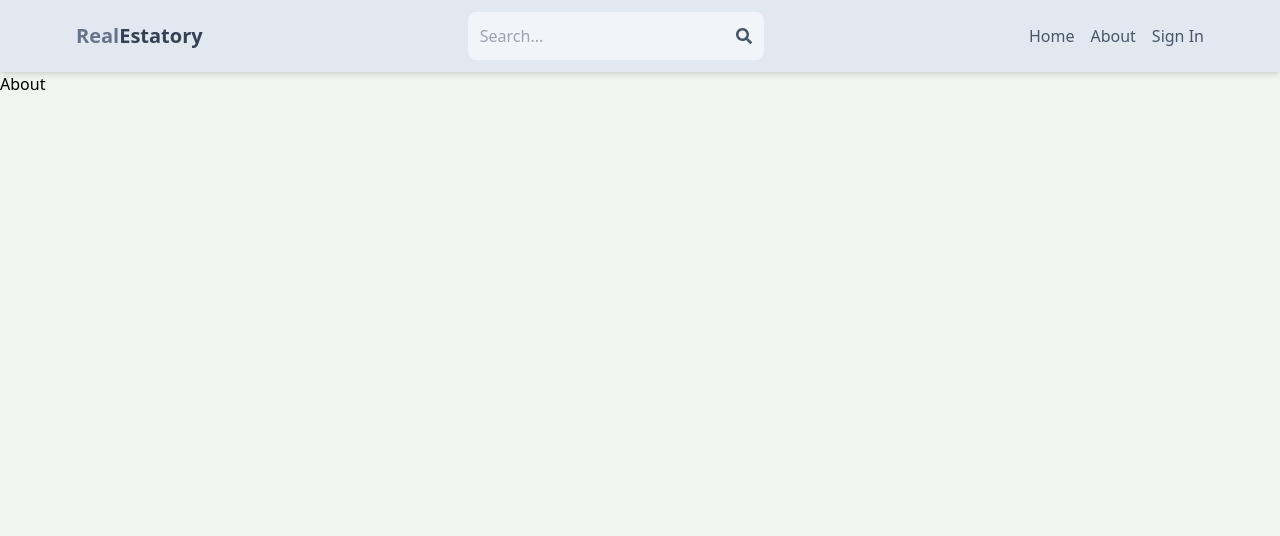
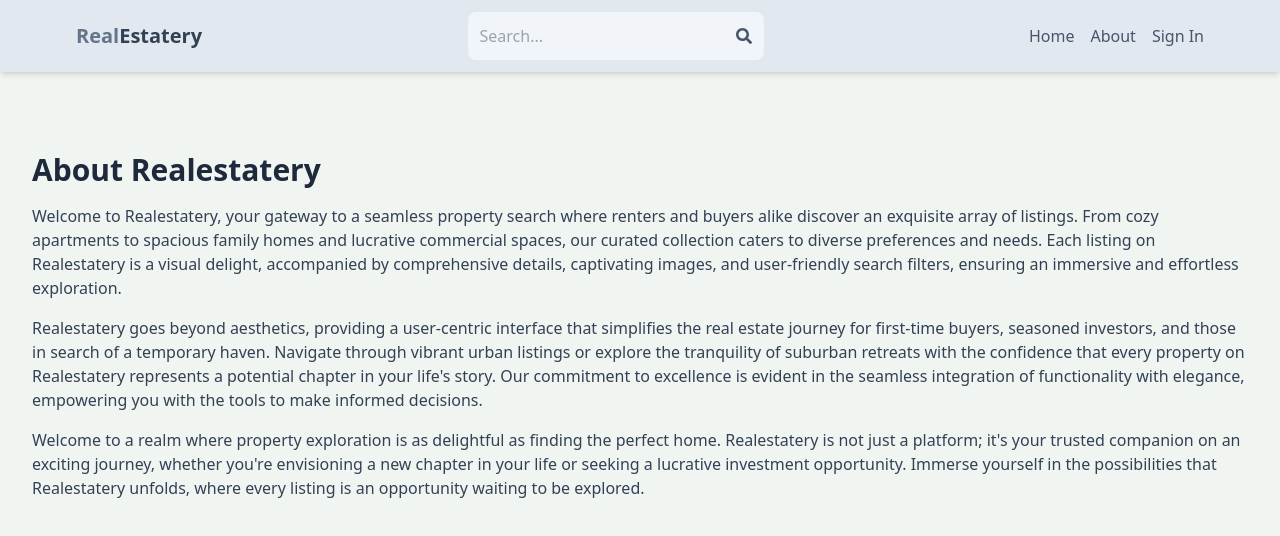
Before and after one commit to sal-2001/RealEstate, a React (Vite) app in the folder client/: page /about in a window 1280 px wide. Shown: the top 536 px of the page. Built offline with nearby package versions, Linux system fonts and the light colour scheme; no server answers.

Commit message:
completed about page

```diff
--- a/client/index.html
+++ b/client/index.html
@@ -1,10 +1,11 @@
-<!doctype html>
+<!DOCTYPE html>
 <html lang="en">
   <head>
     <meta charset="UTF-8" />
-    <link rel="icon" type="image/svg+xml" href="/vite.svg" />
+
+    <link rel="icon" href="/home.ico" />
     <meta name="viewport" content="width=device-width, initial-scale=1.0" />
-    <title>Real Estate</title>
+    <title>RealEstatery</title>
   </head>
   <body>
     <div id="root"></div>
--- a/client/src/components/Header.jsx
+++ b/client/src/components/Header.jsx
@@ -30,7 +30,7 @@ function Header() {
         <Link to="/">
           <h1 className="font-bold text-sm sm:text-xl flex flex-wrap">
             <span className="text-slate-500">Real</span>
-            <span className="text-slate-700">Estatory</span>
+            <span className="text-slate-700">Estatery</span>
           </h1>
         </Link>
 
--- a/client/src/pages/About.jsx
+++ b/client/src/pages/About.jsx
@@ -1,7 +1,38 @@
-import React from 'react'
+import React from "react";
 
 export default function About() {
   return (
-    <div>About</div>
-  )
+    <div className="py-20 px-8 max-ww-6xl mx-auto">
+      <h1 className="text-3xl font-bold mb-4 text-slate-800">
+        About Realestatery
+      </h1>
+      <p className="mb-4 text-slate-700">
+        Welcome to Realestatery, your gateway to a seamless property search
+        where renters and buyers alike discover an exquisite array of listings.
+        From cozy apartments to spacious family homes and lucrative commercial
+        spaces, our curated collection caters to diverse preferences and needs.
+        Each listing on Realestatery is a visual delight, accompanied by
+        comprehensive details, captivating images, and user-friendly search
+        filters, ensuring an immersive and effortless exploration.
+      </p>
+      <p className="mb-4 text-slate-700">
+        Realestatery goes beyond aesthetics, providing a user-centric interface
+        that simplifies the real estate journey for first-time buyers, seasoned
+        investors, and those in search of a temporary haven. Navigate through
+        vibrant urban listings or explore the tranquility of suburban retreats
+        with the confidence that every property on Realestatery represents a
+        potential chapter in your life's story. Our commitment to excellence is
+        evident in the seamless integration of functionality with elegance,
+        empowering you with the tools to make informed decisions.
+      </p>
+      <p className="mb-4 text-slate-700">
+        Welcome to a realm where property exploration is as delightful as
+        finding the perfect home. Realestatery is not just a platform; it's your
+        trusted companion on an exciting journey, whether you're envisioning a
+        new chapter in your life or seeking a lucrative investment opportunity.
+        Immerse yourself in the possibilities that Realestatery unfolds, where
+        every listing is an opportunity waiting to be explored.
+      </p>
+    </div>
+  );
 }
--- a/client/src/pages/Home.jsx
+++ b/client/src/pages/Home.jsx
@@ -54,7 +54,7 @@ export default function Home() {
         </h1>
 
         <div className="text-gray-400 text-xs sm:text-sm">
-          RealEstatory is the best place to find your next perfect place to live
+          Realestatery is the best place to find your next perfect place to live
           <br />
           We have a wide range of properties for you to choose from.
         </div>
```
Also changed, not shown: 1 other file (tests, documents, lock files or other folders).
